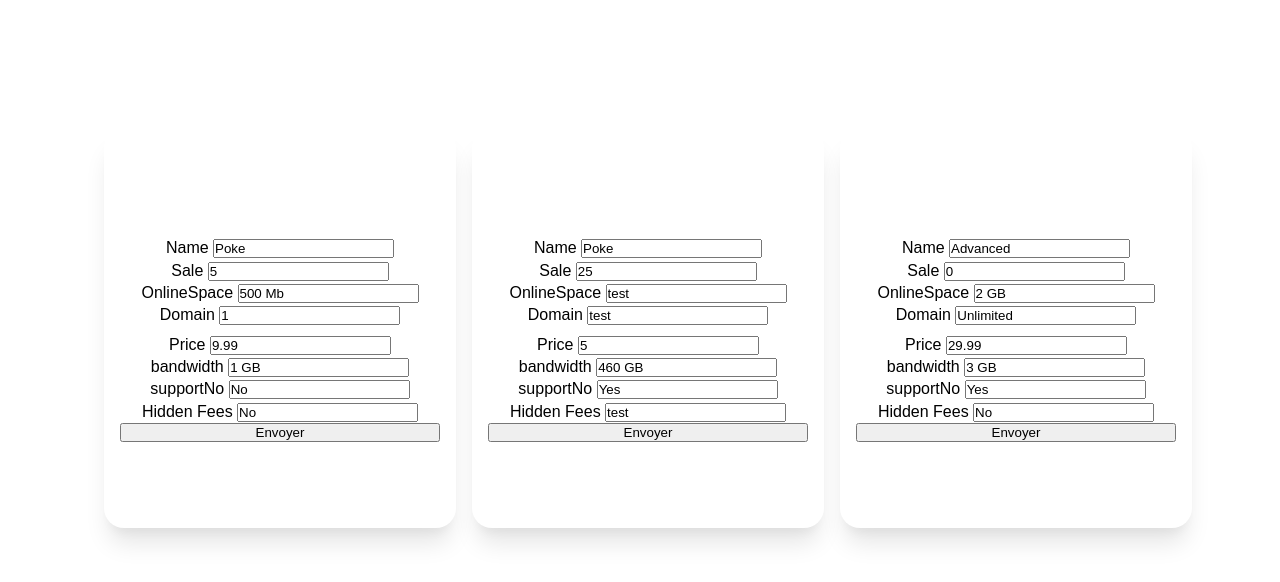
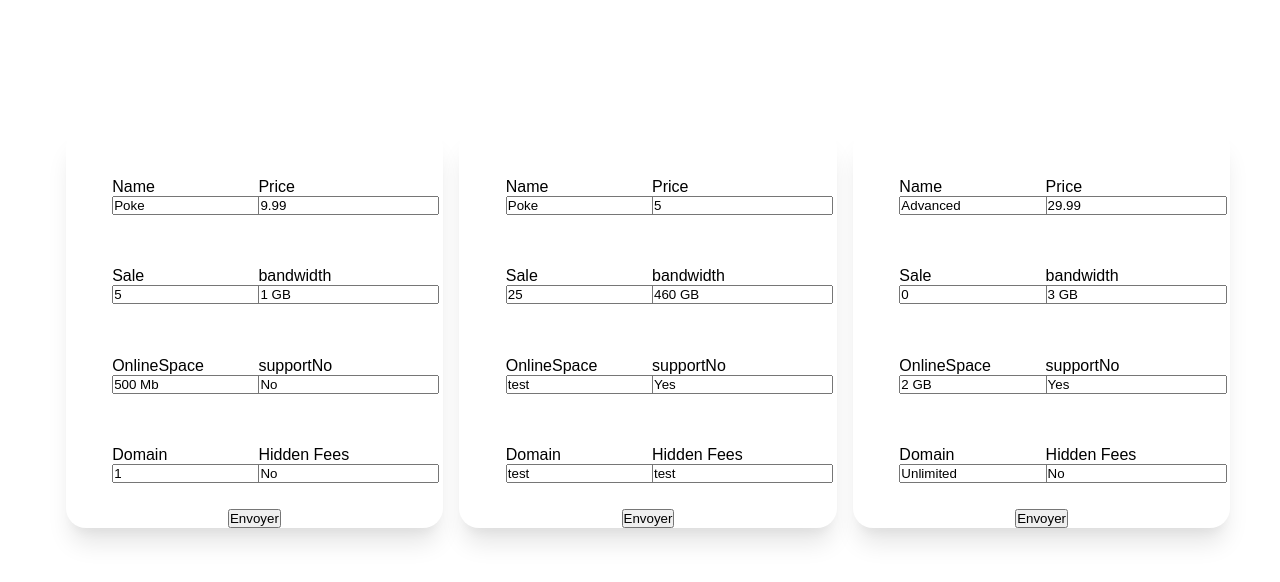
Before and after one commit to AnthonyWGit/Landing_page-PDO, a PHP site: page /admin.php in a window 1280 px wide. Shown: the top 582 px of the page. Run offline with PHP 8.4, Linux system fonts and the light colour scheme; data comes from the database, SQL or seed files in the repository.

Commit message:
changes to css

```diff
--- a/stylesheetAdmin.css
+++ b/stylesheetAdmin.css
@@ -39,7 +39,7 @@ ul
     background-color: white;
     border-radius: 20px;
     box-shadow: rgba(0, 0, 0, 0.1) 0px 20px 25px -5px, rgba(0, 0, 0, 0.04) 0px 10px 10px -5px;
-    width: 25%;
+    max-width: 27%;
     justify-content: center;
     align-content: center;
     align-items: center;
@@ -47,13 +47,7 @@ ul
     padding: 0 1rem 0 1rem;
 }
 
-
-.cardPrice.cardPrice.sale
-{
-    transform: translateY(-2vh);
-
-}
-.cardPrice > .twoLists> .left
+.left
 {
     display: flex;
     flex-direction: column;
@@ -62,7 +56,8 @@ ul
     justify-content: space-around;
     max-width: 40%;
 }
-.cardPrice > .twoLists > .right
+
+.right
 {
     display: flex;
     flex-direction: column;
@@ -81,34 +76,12 @@ ul
     padding-top: 3vh;
     gap: .5em;
     flex-grow: 1;
+    justify-content: center;
 }
 
 .left > li , .right > li
 {
     padding: 0.1em 0 0.1em 0;
-}
-
-.cardPrice.sale
-{
-    position: relative;
-}
-.sticker
-{
-    position: absolute;
-    top: 0;
-    right: 0;
-    background-color: #416fc9;
-    overflow: hidden;
-    border-top-right-radius: 20px;
-    border-bottom-left-radius: 20px;
-    color: white;
-    width: 20%;
-    height: 7.5vh;
-    display: flex;
-    flex-direction: row;
-    flex-wrap: wrap;
-    justify-content: center;
-    align-items: center;
 }
 
 .grey
@@ -133,4 +106,6 @@ ul
 {
     display: flex;
     flex-direction: column;
+    align-items: center;
+    flex-grow: 1;
 }
```
